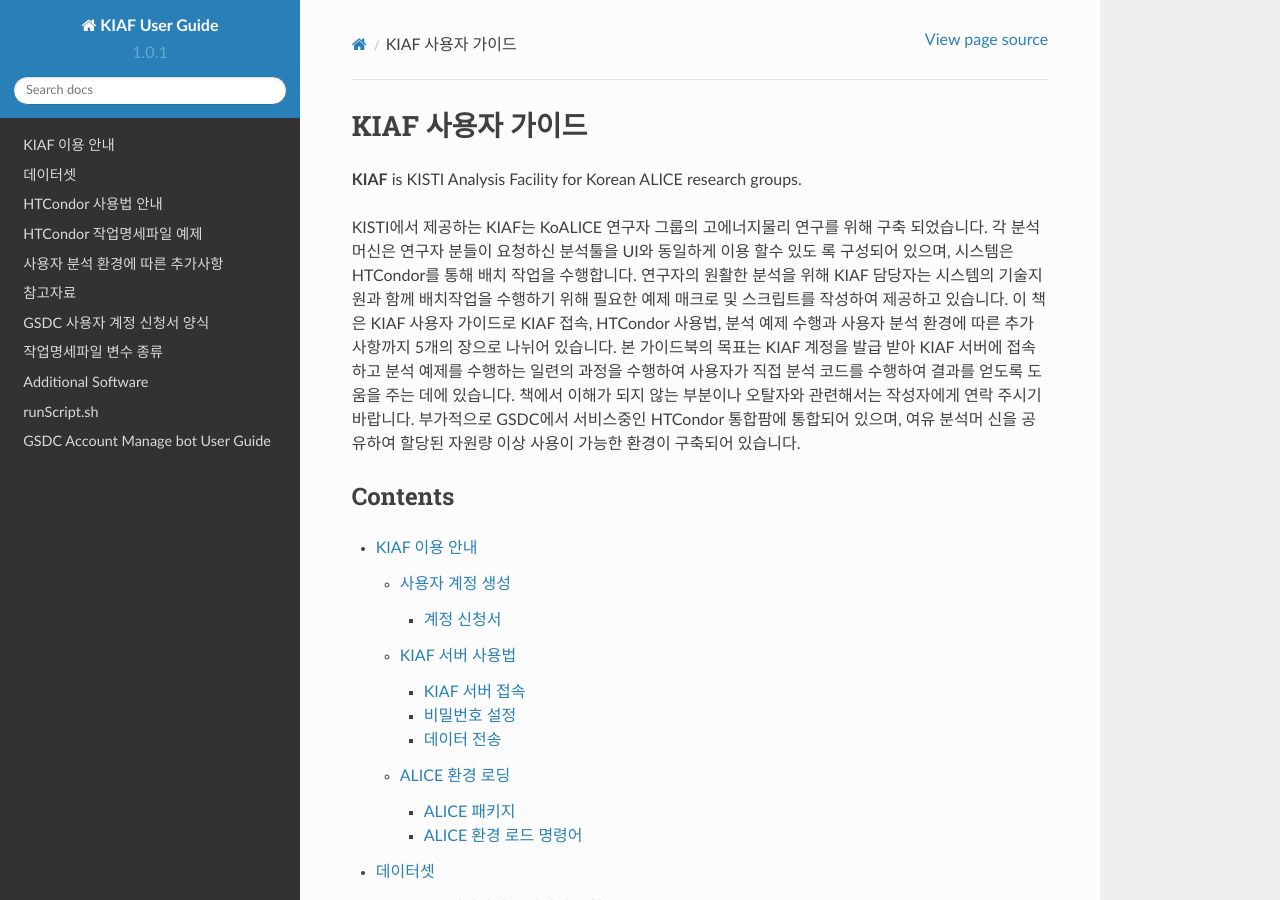
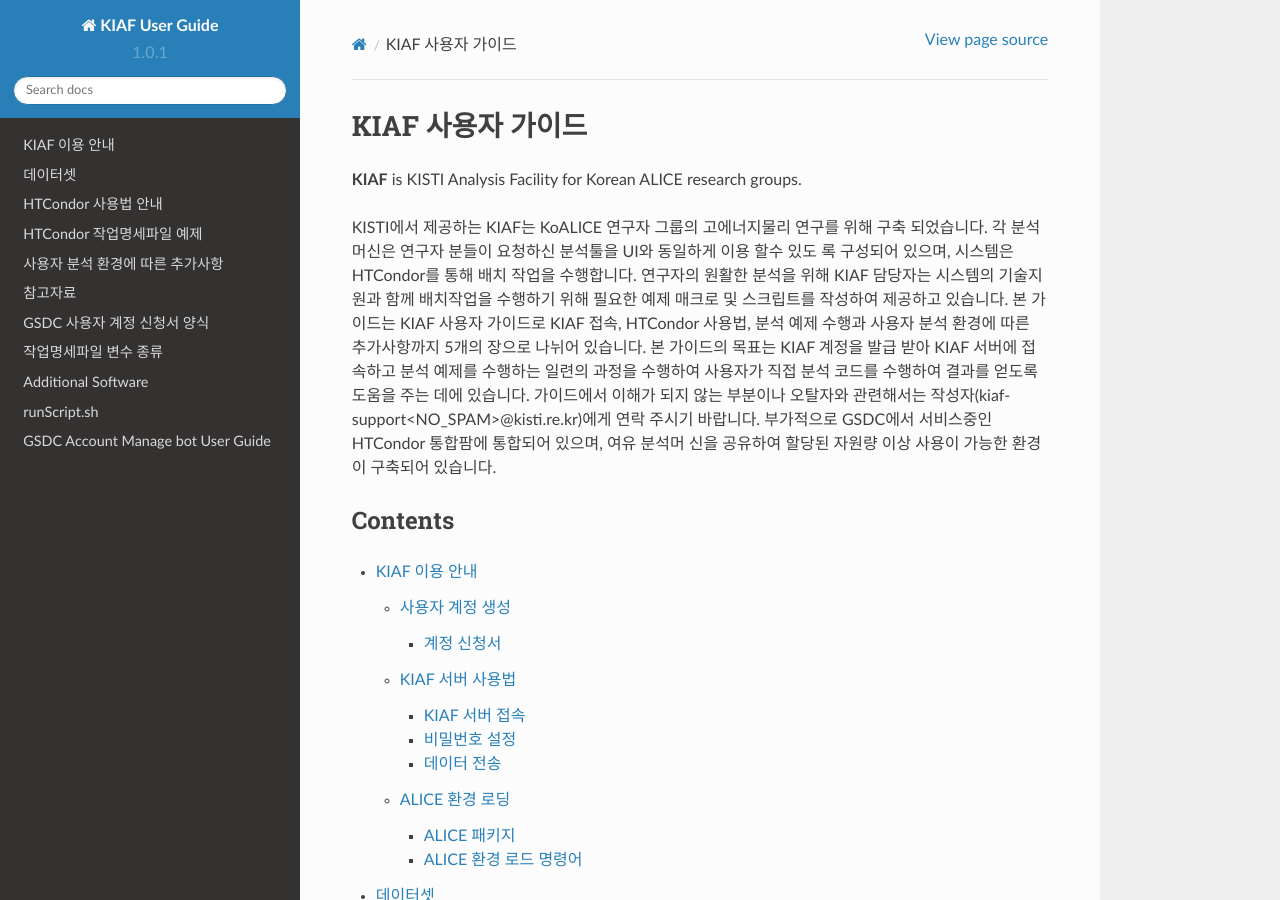
Before and after one commit to andiri/kiaf, a Sphinx documentation site: the page built from docs/source/index.rst, in a window 1280 px wide and 900 px high. Built offline with Sphinx 7.4.7 and the Read the Docs theme 2.0.0, drawn with Linux system fonts in a browser that asks for light colours.

Commit message:
Update index.rst

```diff
--- a/docs/source/index.rst
+++ b/docs/source/index.rst
@@ -6,9 +6,9 @@
 KISTI에서 제공하는 KIAF는 KoALICE 연구자 그룹의 고에너지물리 연구를 위해 구축 되었습니다.
 각 분석머신은 연구자 분들이 요청하신 분석툴을 UI와 동일하게 이용 할수 있도 록 구성되어 있으며, 시스템은 HTCondor를 통해 배치 작업을 수행합니다.
 연구자의 원활한 분석을 위해 KIAF 담당자는 시스템의 기술지원과 함께 배치작업을 수행하기 위해 필요한 예제 매크로 및 스크립트를 작성하여 제공하고 있습니다.
-이 책은 KIAF 사용자 가이드로 KIAF 접속, HTCondor 사용법, 분석 예제 수행과 사용자 분석 환경에 따른 추가사항까지 5개의 장으로 나뉘어 있습니다.
-본 가이드북의 목표는 KIAF 계정을 발급 받아 KIAF 서버에 접속하고 분석 예제를 수행하는 일련의 과정을 수행하여 사용자가 직접 분석 코드를 수행하여 결과를 얻도록 도움을 주는 데에 있습니다.
-책에서 이해가 되지 않는 부분이나 오탈자와 관련해서는 작성자에게 연락 주시기 바랍니다.
+본 가이드는 KIAF 사용자 가이드로 KIAF 접속, HTCondor 사용법, 분석 예제 수행과 사용자 분석 환경에 따른 추가사항까지 5개의 장으로 나뉘어 있습니다.
+본 가이드의 목표는 KIAF 계정을 발급 받아 KIAF 서버에 접속하고 분석 예제를 수행하는 일련의 과정을 수행하여 사용자가 직접 분석 코드를 수행하여 결과를 얻도록 도움을 주는 데에 있습니다.
+가이드에서 이해가 되지 않는 부분이나 오탈자와 관련해서는 작성자(kiaf-support<NO_SPAM>@kisti.re.kr)에게 연락 주시기 바랍니다.
 부가적으로 GSDC에서 서비스중인 HTCondor 통합팜에 통합되어 있으며, 여유 분석머 신을 공유하여 할당된 자원량 이상 사용이 가능한 환경이 구축되어 있습니다.
 
 Contents
```
